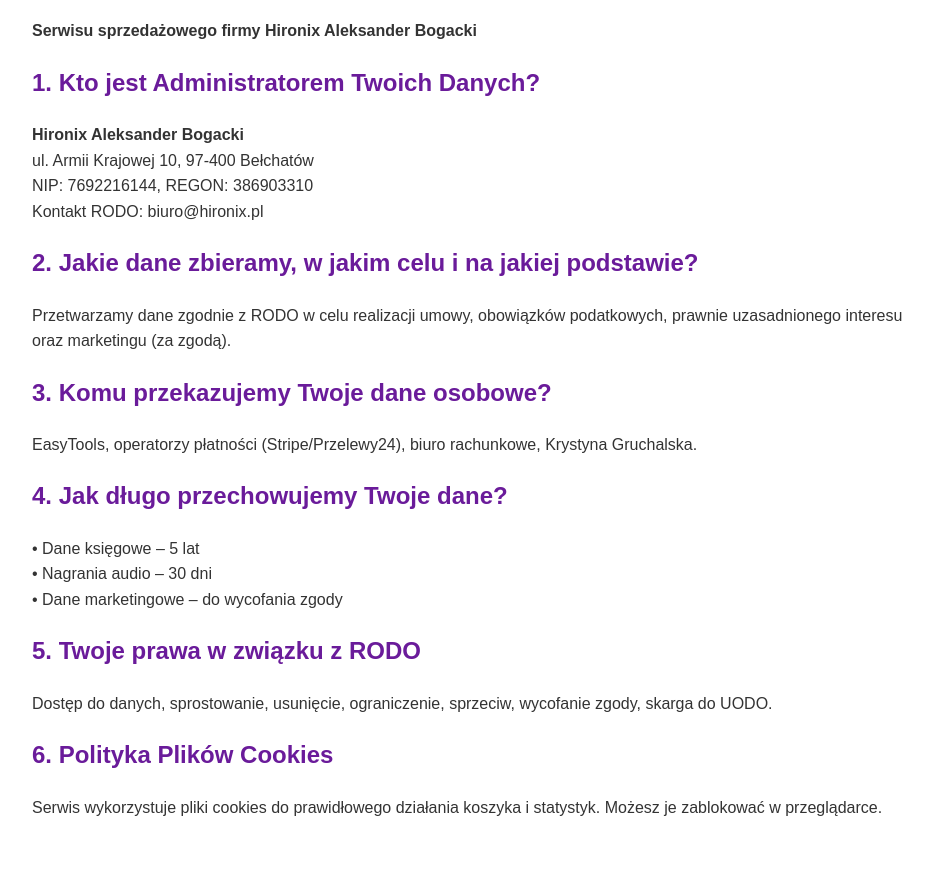
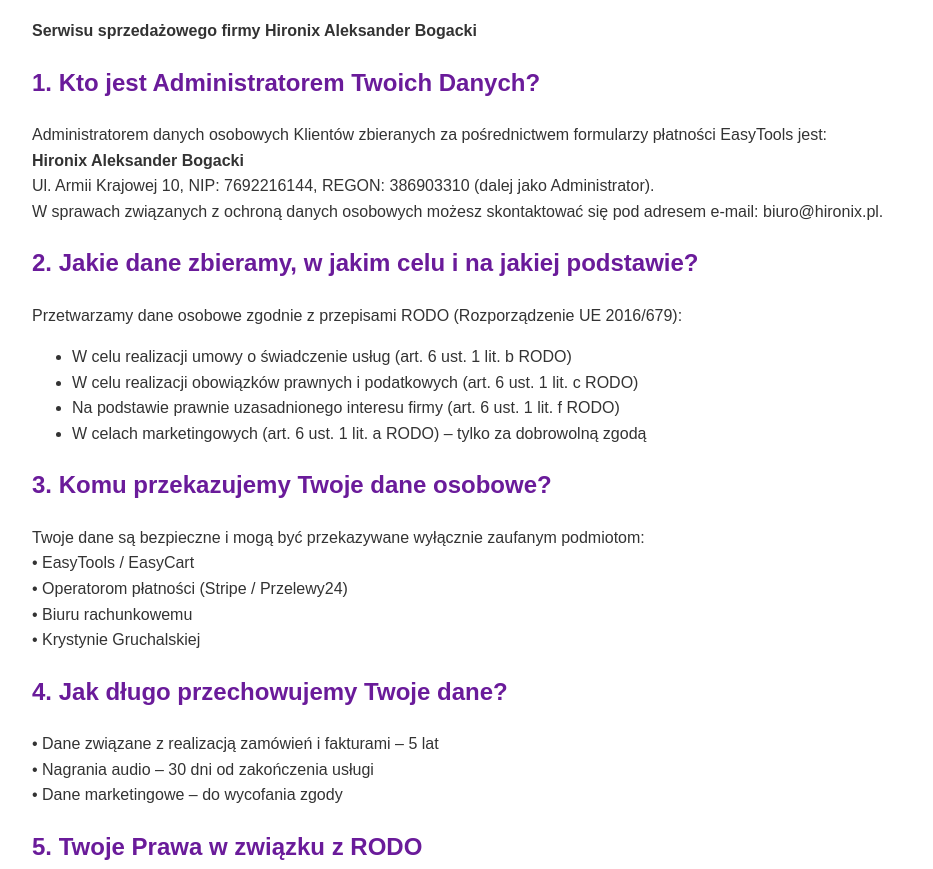
Before and after one commit to przestrzenwiedzy/wieszczka-krystyna, a plain HTML site: page polityka-prywatnosci.html in a window 1280 px wide. Shown: the part 264-1133 px from the top of the page, without its empty margins (158-1091 px from the left). Drawn offline with Linux system fonts and the light colour scheme.

Commit message:
Update polityka-prywatnosci.html

```diff
--- a/polityka-prywatnosci.html
+++ b/polityka-prywatnosci.html
@@ -23,27 +23,45 @@
     <p><strong>Serwisu sprzedażowego firmy Hironix Aleksander Bogacki</strong></p>
 
     <h2>1. Kto jest Administratorem Twoich Danych?</h2>
-    <p><strong>Hironix Aleksander Bogacki</strong><br>
-    ul. Armii Krajowej 10, 97-400 Bełchatów<br>
-    NIP: 7692216144, REGON: 386903310<br>
-    Kontakt RODO: biuro@hironix.pl</p>
+    <p>Administratorem danych osobowych Klientów zbieranych za pośrednictwem formularzy płatności EasyTools jest:<br>
+    <strong>Hironix Aleksander Bogacki</strong><br>
+    Ul. Armii Krajowej 10, NIP: 7692216144, REGON: 386903310 (dalej jako Administrator).<br>
+    W sprawach związanych z ochroną danych osobowych możesz skontaktować się pod adresem e-mail: biuro@hironix.pl.</p>
 
     <h2>2. Jakie dane zbieramy, w jakim celu i na jakiej podstawie?</h2>
-    <p>Przetwarzamy dane zgodnie z RODO w celu realizacji umowy, obowiązków podatkowych, prawnie uzasadnionego interesu oraz marketingu (za zgodą).</p>
+    <p>Przetwarzamy dane osobowe zgodnie z przepisami RODO (Rozporządzenie UE 2016/679):</p>
+    <ul>
+        <li>W celu realizacji umowy o świadczenie usług (art. 6 ust. 1 lit. b RODO)</li>
+        <li>W celu realizacji obowiązków prawnych i podatkowych (art. 6 ust. 1 lit. c RODO)</li>
+        <li>Na podstawie prawnie uzasadnionego interesu firmy (art. 6 ust. 1 lit. f RODO)</li>
+        <li>W celach marketingowych (art. 6 ust. 1 lit. a RODO) – tylko za dobrowolną zgodą</li>
+    </ul>
 
     <h2>3. Komu przekazujemy Twoje dane osobowe?</h2>
-    <p>EasyTools, operatorzy płatności (Stripe/Przelewy24), biuro rachunkowe, Krystyna Gruchalska.</p>
+    <p>Twoje dane są bezpieczne i mogą być przekazywane wyłącznie zaufanym podmiotom:<br>
+    • EasyTools / EasyCart<br>
+    • Operatorom płatności (Stripe / Przelewy24)<br>
+    • Biuru rachunkowemu<br>
+    • Krystynie Gruchalskiej</p>
 
     <h2>4. Jak długo przechowujemy Twoje dane?</h2>
-    <p>• Dane księgowe – 5 lat<br>
-    • Nagrania audio – 30 dni<br>
+    <p>• Dane związane z realizacją zamówień i fakturami – 5 lat<br>
+    • Nagrania audio – 30 dni od zakończenia usługi<br>
     • Dane marketingowe – do wycofania zgody</p>
 
-    <h2>5. Twoje prawa w związku z RODO</h2>
-    <p>Dostęp do danych, sprostowanie, usunięcie, ograniczenie, sprzeciw, wycofanie zgody, skarga do UODO.</p>
+    <h2>5. Twoje Prawa w związku z RODO</h2>
+    <p>Masz prawo do:<br>
+    1. Dostępu do swoich danych oraz żądania ich kopii.<br>
+    2. Sprostowania danych.<br>
+    3. Usunięcia danych.<br>
+    4. Ograniczenia przetwarzania.<br>
+    5. Sprzeciwu wobec przetwarzania.<br>
+    6. Wycofania zgody marketingowej.<br>
+    7. Wniesienia skargi do UODO.</p>
 
     <h2>6. Polityka Plików Cookies</h2>
-    <p>Serwis wykorzystuje pliki cookies do prawidłowego działania koszyka i statystyk. Możesz je zablokować w przeglądarce.</p>
+    <p>1. Serwis EasyTools wykorzystuje pliki cookies do prawidłowego działania koszyka i statystyk.<br>
+    2. Możesz zmienić ustawienia cookies w przeglądarce.</p>
 
     <div class="top-link">
         <a href="https://app.easy.tools/pages/wieszczka-krystyna" class="btn">← Wracam do strony Wieszczki Krystyny</a>
```
